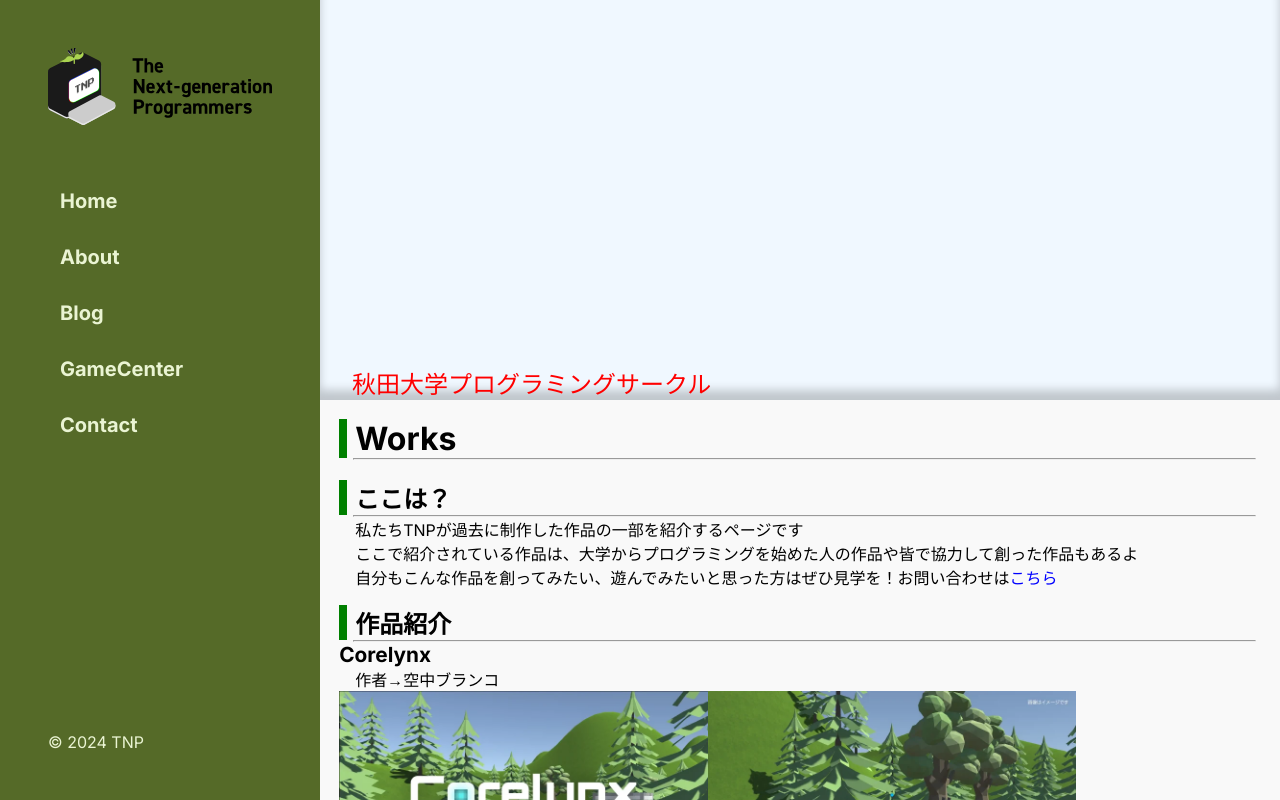
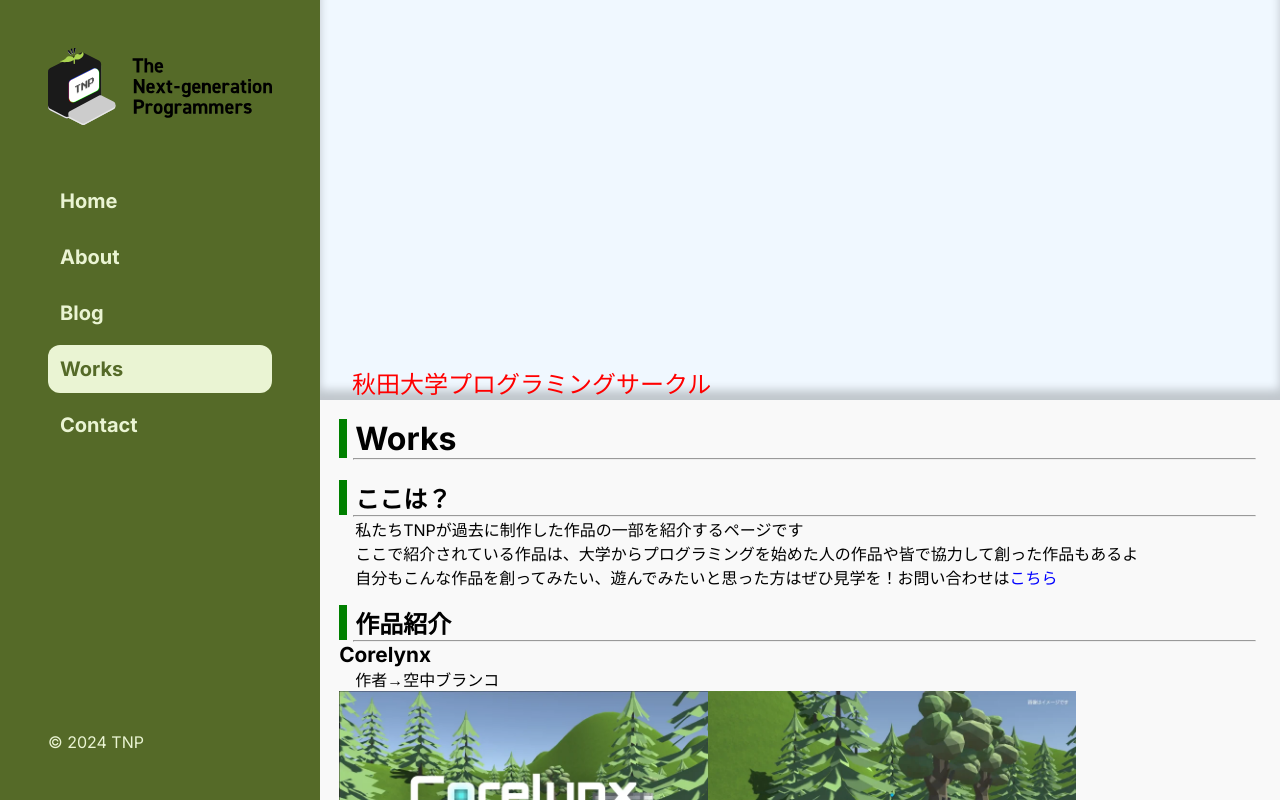
Before and after one commit to TNP-Coop-Homepage/tnp-homepage, a Next.js app: page /works in a window 1280 px wide. Shown: the top 800 px of the page. Built offline with nearby package versions, Linux system fonts and the light colour scheme.

Commit message:
Change gamecenter link to works link
GameCenterのリンクをWorksのリンクに変更

```diff
--- a/src/components/navigation/Navigation.tsx
+++ b/src/components/navigation/Navigation.tsx
@@ -23,7 +23,7 @@ const Navigation = () => {
                     <NavigationPageLink title={"Home"} selected={pathname === "/"} url={"/"} />
                     <NavigationPageLink title={"About"} selected={pathname === "/about"} url={"/about"} />
                     <NavigationExternalLink title={"Blog"} url={"http://akitatnp.wp.xdomain.jp/"} />
-                    <NavigationPageLink title={"GameCenter"} selected={pathname === "/gamecenter"} url={"/gamecenter"} />
+                    <NavigationPageLink title={"Works"} selected={pathname === "/works"} url={"/works"} />
                     <NavigationPageLink title={"Contact"} selected={pathname === "/contact"} url={"/contact"} />
                 </div>
             </div>
```
